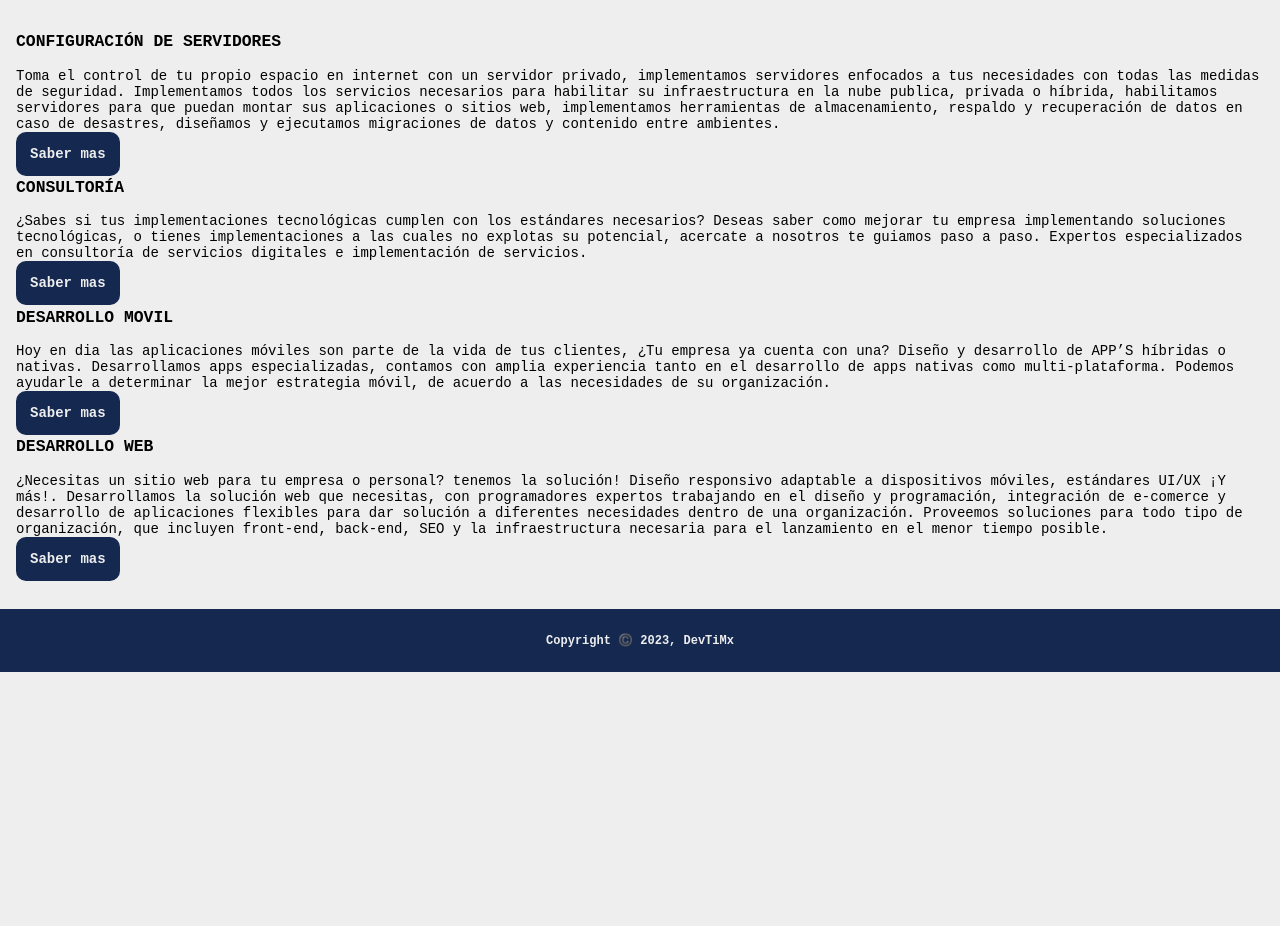
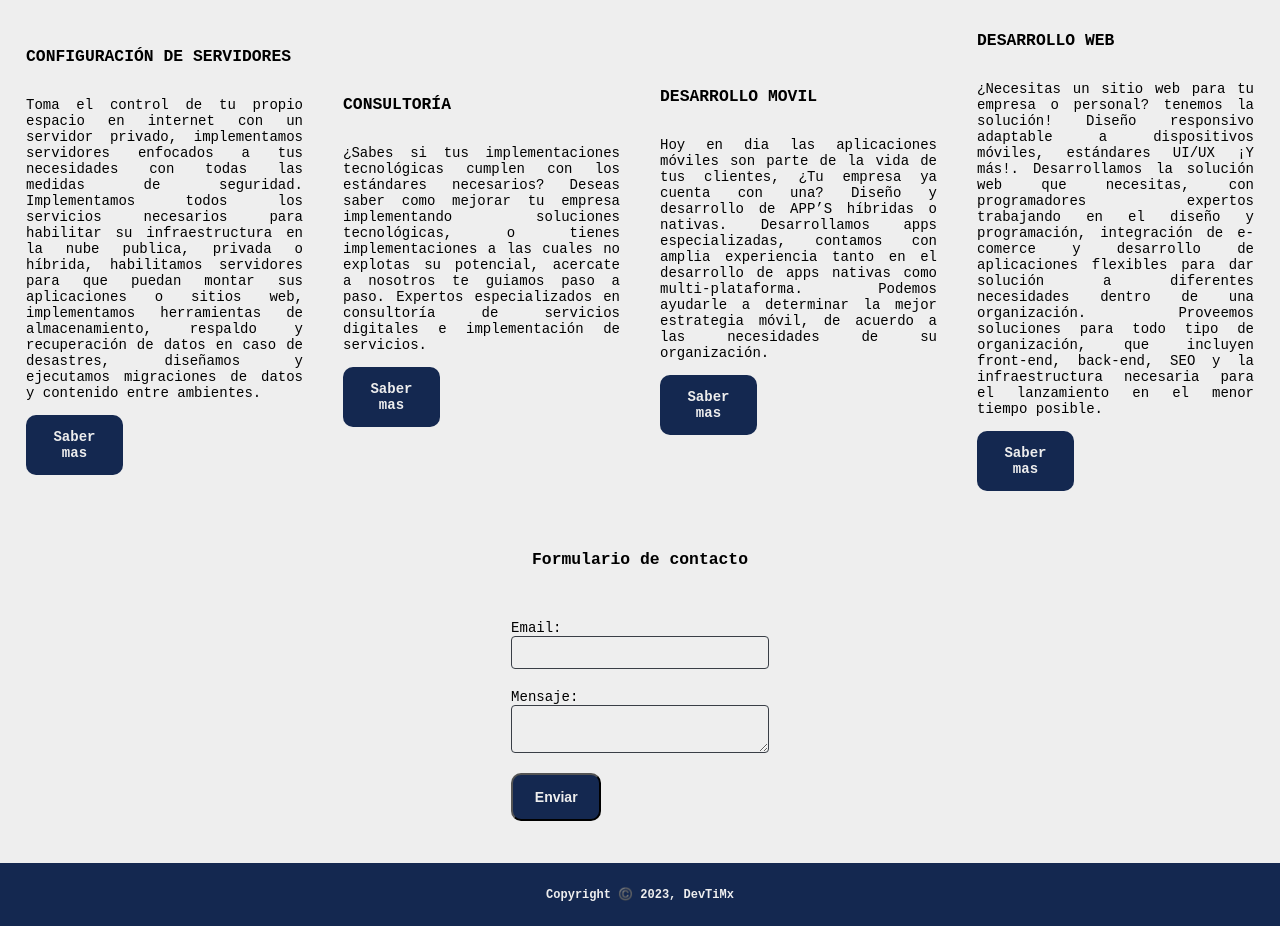
Before and after one commit to devtimx/devtimx-site, a website built with Vite: page index.html in a window 1280 px wide. Shown: the part 700-1626 px from the top of the page. Before the commit the page ends 1372 px from the top, so only its background shows below. Built offline with nearby package versions, Linux system fonts and the light colour scheme.

Commit message:
add form

```diff
--- a/index.html
+++ b/index.html
@@ -1,13 +1,17 @@
 <!DOCTYPE html>
 <html lang="es">
+
 <head>
     <meta charset="UTF-8">
     <meta http-equiv="X-UA-Compatible" content="IE=edge">
     <meta name="viewport" content="width=device-width, initial-scale=1.0">
     <link rel="stylesheet" href="src/styles/main.scss">
-    <script defer src="https://use.fontawesome.com/releases/v5.0.11/js/all.js" integrity="sha384-ImVoB8Er8knetgQakxuBS4G3RSkyD8IZVVQCAnmRJrDwqJFYUE4YOv+DbIofcO9C" crossorigin="anonymous"></script>
+    <script defer src="https://use.fontawesome.com/releases/v5.0.11/js/all.js"
+        integrity="sha384-ImVoB8Er8knetgQakxuBS4G3RSkyD8IZVVQCAnmRJrDwqJFYUE4YOv+DbIofcO9C"
+        crossorigin="anonymous"></script>
     <title>DevTiMx</title>
 </head>
+
 <body>
     <main>
         <nav>
@@ -27,32 +31,67 @@
             </div>
         </header>
         <section>
-            <p>Trabaja con profesionales en desarrollo web, aplicaciones móviles, configuración de servidores y consultoría. Llevemos tu empresa al siguiente nivel y haz crecer tu negocio.</p>
+            <p class="text-justify">Trabaja con profesionales en desarrollo web, aplicaciones móviles, configuración de
+                servidores y consultoría. Llevemos tu empresa al siguiente nivel y haz crecer tu negocio.</p>
             <br>
             <span>¿COMO PODEMOS AYUDARTE?</span>
         </section>
         <h2 class="text-center">servicios</h2>
-        <section>
-            <div>
+        <section class="services-section">
+            <div class="services">
                 <h3>CONFIGURACIÓN DE SERVIDORES</h3>
-                <p>Toma el control de tu propio espacio en internet con un servidor privado, implementamos servidores enfocados a tus necesidades con todas las medidas de seguridad. Implementamos todos los servicios necesarios para habilitar su infraestructura en la nube publica, privada o híbrida, habilitamos servidores para que puedan montar sus aplicaciones o sitios web, implementamos herramientas de almacenamiento, respaldo y recuperación de datos en caso de desastres, diseñamos y ejecutamos migraciones de datos y contenido entre ambientes.</p>
+                <p class="text-justify">Toma el control de tu propio espacio en internet con un servidor privado,
+                    implementamos servidores enfocados a tus necesidades con todas las medidas de seguridad.
+                    Implementamos todos los servicios necesarios para habilitar su infraestructura en la nube publica,
+                    privada o híbrida, habilitamos servidores para que puedan montar sus aplicaciones o sitios web,
+                    implementamos herramientas de almacenamiento, respaldo y recuperación de datos en caso de desastres,
+                    diseñamos y ejecutamos migraciones de datos y contenido entre ambientes.</p>
                 <a class="btn" href="#">Saber mas</a>
             </div>
-            <div>
+            <div class="services">
                 <h3>CONSULTORÍA</h3>
-                <p>¿Sabes si tus implementaciones tecnológicas cumplen con los estándares necesarios? Deseas saber como mejorar tu empresa implementando soluciones tecnológicas, o tienes implementaciones a las cuales no explotas su potencial, acercate a nosotros te guiamos paso a paso. Expertos especializados en consultoría de servicios digitales e implementación de servicios.</p>
+                <p class="text-justify">¿Sabes si tus implementaciones tecnológicas cumplen con los estándares
+                    necesarios? Deseas saber como mejorar tu empresa implementando soluciones tecnológicas, o tienes
+                    implementaciones a las cuales no explotas su potencial, acercate a nosotros te guiamos paso a paso.
+                    Expertos especializados en consultoría de servicios digitales e implementación de servicios.</p>
                 <a class="btn" href="#">Saber mas</a>
             </div>
-            <div>
+            <div class="services">
                 <h3>DESARROLLO MOVIL</h3>
-                <p>Hoy en dia las aplicaciones móviles son parte de la vida de tus clientes, ¿Tu empresa ya cuenta con una? Diseño y desarrollo de APP’S híbridas o nativas. Desarrollamos apps especializadas, contamos con amplia experiencia tanto en el desarrollo de apps nativas como multi-plataforma. Podemos ayudarle a determinar la mejor estrategia móvil, de acuerdo a las necesidades de su organización.</p>
+                <p class="text-justify">Hoy en dia las aplicaciones móviles son parte de la vida de tus clientes, ¿Tu
+                    empresa ya cuenta con una? Diseño y desarrollo de APP’S híbridas o nativas. Desarrollamos apps
+                    especializadas, contamos con amplia experiencia tanto en el desarrollo de apps nativas como
+                    multi-plataforma. Podemos ayudarle a determinar la mejor estrategia móvil, de acuerdo a las
+                    necesidades de su organización.</p>
                 <a class="btn" href="#">Saber mas</a>
             </div>
-            <div>
+            <div class="services">
                 <h3>DESARROLLO WEB</h3>
-                <p>¿Necesitas un sitio web para tu empresa o personal? tenemos la solución! Diseño responsivo adaptable a dispositivos móviles, estándares UI/UX ¡Y más!. Desarrollamos la solución web que necesitas, con programadores expertos trabajando en el diseño y programación, integración de e-comerce y desarrollo de aplicaciones flexibles para dar solución a diferentes necesidades dentro de una organización. Proveemos soluciones para todo tipo de organización, que incluyen front-end, back-end, SEO y la infraestructura necesaria para el lanzamiento en el menor tiempo posible.</p>
+                <p class="text-justify">¿Necesitas un sitio web para tu empresa o personal? tenemos la solución! Diseño
+                    responsivo adaptable a dispositivos móviles, estándares UI/UX ¡Y más!. Desarrollamos la solución web
+                    que necesitas, con programadores expertos trabajando en el diseño y programación, integración de
+                    e-comerce y desarrollo de aplicaciones flexibles para dar solución a diferentes necesidades dentro
+                    de una organización. Proveemos soluciones para todo tipo de organización, que incluyen front-end,
+                    back-end, SEO y la infraestructura necesaria para el lanzamiento en el menor tiempo posible.</p>
                 <a class="btn" href="#">Saber mas</a>
             </div>
+        </section>
+        <h3 class="text-center">Formulario de contacto</h3>
+        <section id="contact">
+            <form action="https://formspree.io/f/myyvdwza" method="POST" >
+            <div class="form-group">
+                <label> Email:
+                <input type="email" name="email">
+                </label>
+            </div>
+            <div class="form-group">
+                <label> Mensaje:
+                <textarea name="message"></textarea>
+                </label>
+            </div>
+                        <!-- your other form fields go here -->
+                <button class="btn" type="submit">Enviar</button>
+            </form>
         </section>
     </main>
     <section></section>
@@ -62,7 +101,7 @@
     <script>
         function myFunction() {
             var media = window.matchMedia("(min-width:992px)")
-            if (media.matches){
+            if (media.matches) {
                 media.style.display = "flex";
             } else {
                 var x = document.getElementById("myLinks");
@@ -75,4 +114,5 @@
         }
     </script>
 </body>
+
 </html>
--- a/src/styles/base.scss
+++ b/src/styles/base.scss
@@ -22,6 +22,7 @@ main{
 .services{
     display: flex;
     flex-direction: column;
+    margin-top: 10px;
 }
 
 @media screen and (max-width:992px) {
@@ -103,6 +104,10 @@ header{
     text-align: center;
 }
 
+.text-justify{
+    text-align: justify;
+}
+
 section{
     display: flex;
     width: 100%;
@@ -121,11 +126,42 @@ section{
     padding: 14px 14px;
     font-size: 14px;
     font-weight: bold;
+    width: 35%;
 }
 
 .btn:hover{
     background-color: var(--color-astronaut);
 }
+
+.form-group {
+    margin: 20px 0;
+}
+
+  .form-group label,
+  input:not([type="radio"], [type="checkbox"]) {
+    width: 100%;
+}
+
+  .form-group input,
+  .form-group label {
+    vertical-align: middle;
+}
+
+  .form-group textarea {
+    display: block;
+    width: 100%;
+    resize: vertical;
+  }
+
+  .form-group input[type="text"],
+  .form-group input[type="email"],
+  .form-group textarea {
+    background: var(--color-gallery);
+    border: 1px solid var(--color-bright-gray);
+    border-radius: 4px;
+    padding: 8px 10px;
+    color: var(--color-cerulean);
+  }
 
 footer{
     background-color: var(--color-blue-zodiac);
--- a/src/styles/desktop.scss
+++ b/src/styles/desktop.scss
@@ -1,15 +1,16 @@
-@media screen  and (min-width:992px) {
-    nav{
+@media screen and (min-width:992px) {
+    nav {
         display: flex;
         flex-direction: row;
         background-color: var(--color-blue-zodiac);
     }
+
     nav #myLinks {
         display: flex;
         flex-direction: row;
     }
 
-    nav a{
+    nav a {
         text-decoration: none;
         color: var(--color-gallery);
         font-weight: bold;
@@ -22,7 +23,7 @@
         display: none;
     }
 
-    nav a:hover{
+    nav a:hover {
         background-color: var(--color-astronaut);
     }
 
@@ -31,4 +32,21 @@
         color: white;
     }
 
+    .services-section {
+        display: grid;
+        grid-template-columns: repeat(4, 1fr);
+        grid-template-rows: 80px auto auto;
+        gap: 20px;
+        width: 100%;
+        padding: 14px 16px;
+        margin-top: 15%;
+        margin-bottom: 15%;
+    }
+
+    .services {
+        display: flex;
+        flex-direction: column;
+        padding: 10px;
+    }
+
 }
--- a/src/styles/variables.scss
+++ b/src/styles/variables.scss
@@ -4,6 +4,7 @@
     --color-blue-chill: #0C7B93;
     --color-cerulean: #00A8CC;
     --color-gallery: #EEEEEE;
+    --color-bright-gray: #393E46;
 }
 
 .secondary {
```
Lines whose indentation alone changed are shown as unchanged.
